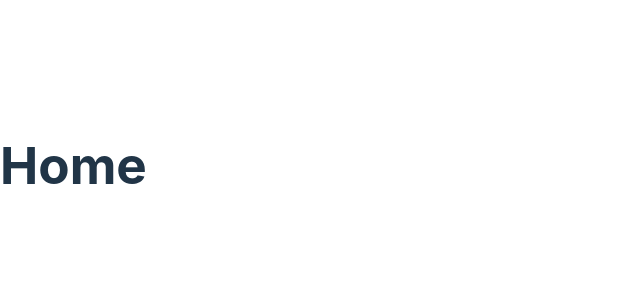
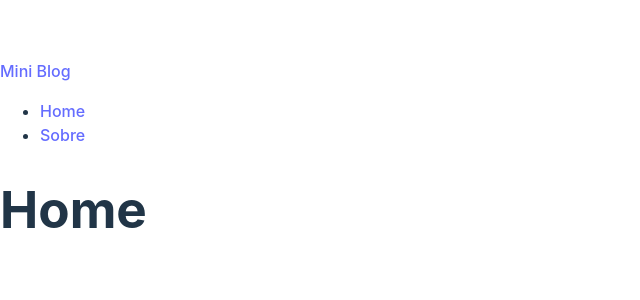
Before and after one commit to Yagoaguiar/Blog-Vite, a React (Vite) app: page /home in a window 1280 px wide. Shown: the top 300 px of the page, without its empty margins (0-640 px from the left). Built offline with nearby package versions, Linux system fonts and the light colour scheme.

Commit message:
Crinado NavBar

```diff
--- a/src/App.jsx
+++ b/src/App.jsx
@@ -3,6 +3,8 @@ import './App.css'
 import { BrowserRouter, Routes, Route, Navigate} from 'react-router-dom'
 import Home from './pages/Home'
 import About from './pages/About'
+import Navbar from './pages/Navbar'
+
 
 function App() {
 
@@ -10,14 +12,13 @@ function App() {
   return (
    <div className='App'>
     <BrowserRouter>
+    <Navbar />
     <div className='container'>
     <Routes >
-
       <Route path="/Home" element={<Home/>} />
       <Route path='/About' element={<About />} />
     </Routes>
     </div>
-
     </BrowserRouter>
    </div>
   )
--- /dev/null
+++ b/src/pages/Navbar.jsx
@@ -0,0 +1,27 @@
+import { NavLink } from "react-router-dom";
+
+import styles from "../styles/Navbar.module.css"
+
+const Navbar = () => {
+  return (
+    <nav>
+        <NavLink to="/">
+            Mini <span>Blog</span>
+        </NavLink>
+        <ul>
+            <li>
+                <NavLink to="/Home">
+                    Home
+                </NavLink>
+            </li>
+            <li>
+                <NavLink to="/About">
+                    Sobre
+                </NavLink>
+            </li>
+        </ul>
+    </nav>
+  )
+}
+
+export default Navbar
```
Also changed, not shown: src/styles/Navbar.module.css (added).
